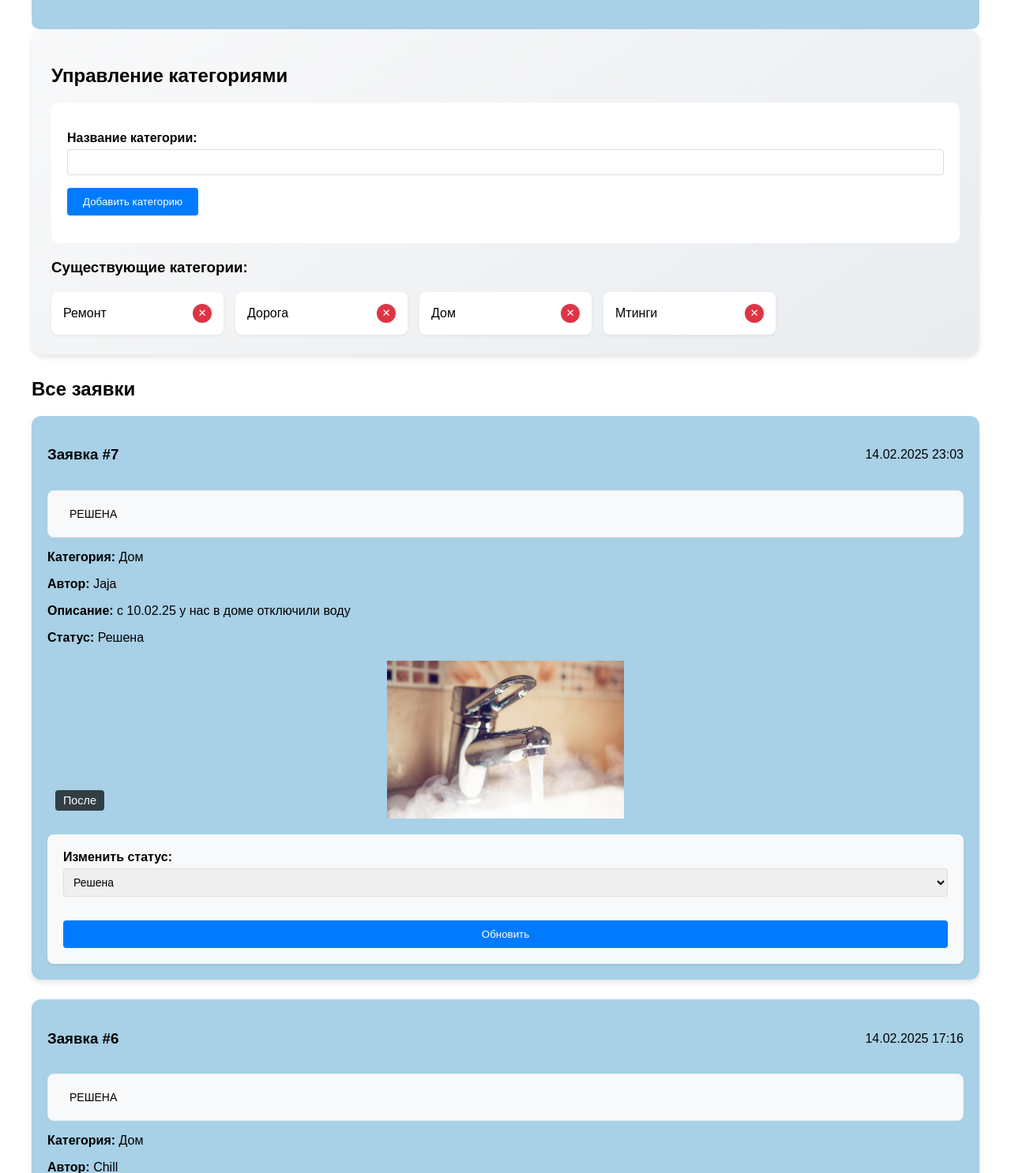
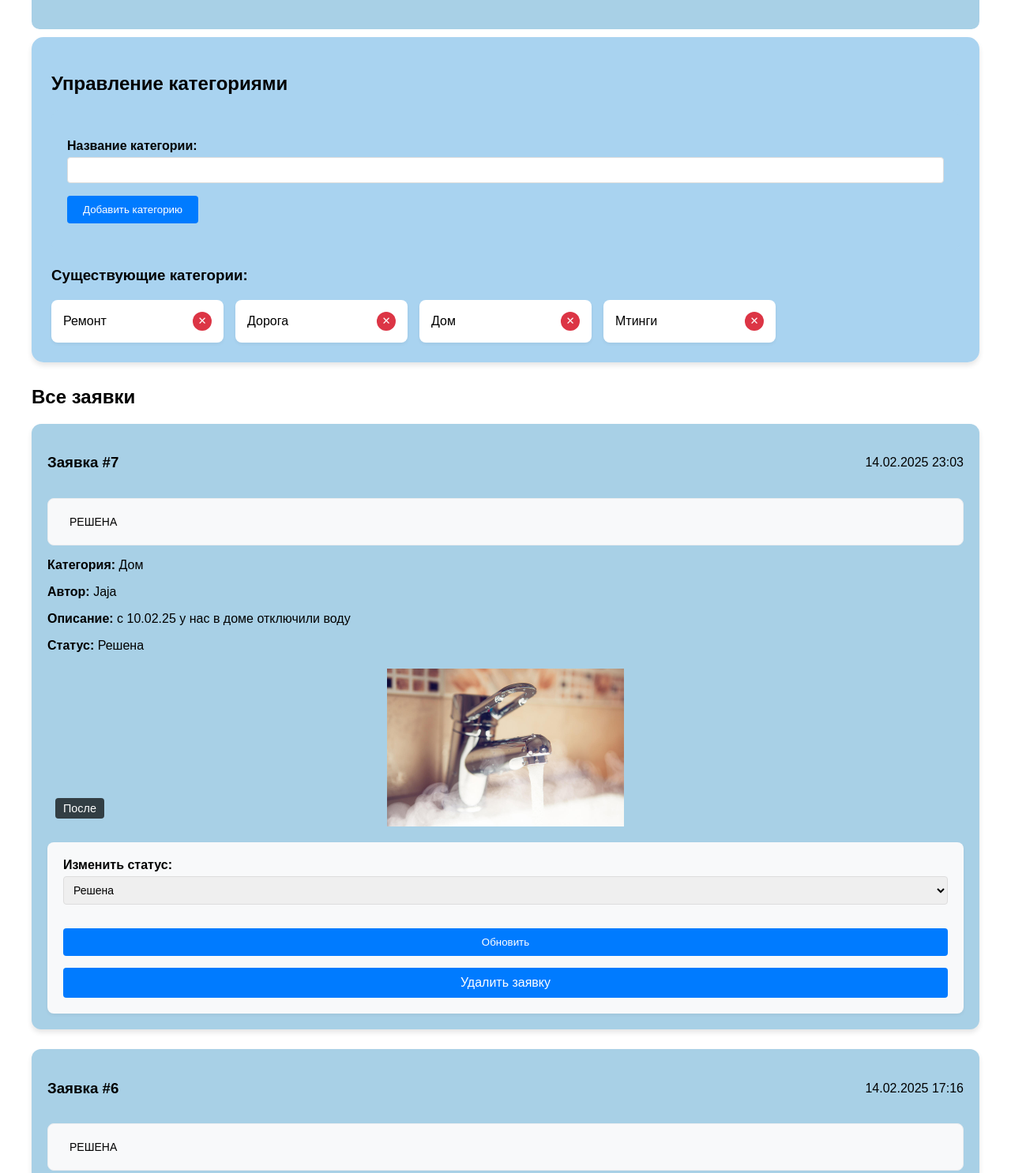
Before and after one commit to T1mofeii/--------_------n, a Django app: page /lk/ in a window 1280 px wide. Shown: the part 471-1957 px from the top of the page at 79% size. Run offline with Django 4.2, Linux system fonts and the light colour scheme; a user stored in the database is signed in; data comes from the database, SQL or seed files in the repository.

Commit message:
Редактирование стилей и добавление удаления у пользователей

```diff
--- a/project/app/static/app/styles.css
+++ b/project/app/static/app/styles.css
@@ -7,6 +7,25 @@ body {
     display: flex;
     flex-direction: column;
     min-height: 100vh;
+}
+
+.auth-box{
+    background: #a8d0e6;
+    padding: 30px;
+    border-radius: 10px;
+    box-shadow: 0 0 20px rgba(0, 0, 0, 0.1);
+    width: 100%;
+    max-width: 400px;
+}
+
+.delete-btn{
+    background-color: #007bff;
+    color: white;
+    padding: 10px 20px;
+    border: none;
+    border-radius: 4px;
+    cursor: pointer;
+    font-size: 16px;
 }
 
 main {
@@ -367,7 +386,8 @@ main {
 }
 
 .admin-section {
-    background: linear-gradient(145deg, #f8f9fa, #e9ecef);
+    margin-top: 10px;
+    background: linear-gradient(145deg, #A9D3F0, #A9D3F0);
     padding: 25px;
     border-radius: 15px;
     margin-bottom: 30px;
@@ -375,7 +395,7 @@ main {
 }
 
 .category-form {
-    background: white;
+    background: #A9D3F0;
     padding: 20px;
     border-radius: 10px;
     margin-bottom: 20px;
@@ -696,7 +716,7 @@ main {
 }
 
 .solution-card {
-    background: white;
+    background: #A9D3F0;
     border-radius: 12px;
     overflow: hidden;
     box-shadow: 0 4px 6px rgba(0, 0, 0, 0.1);
@@ -725,7 +745,7 @@ main {
 }
 
 .auth-box {
-    background: white;
+    background: #a8d0e6;
     padding: 30px;
     border-radius: 10px;
     box-shadow: 0 0 20px rgba(0, 0, 0, 0.1);
--- a/project/app/templates/app/Lk.html
+++ b/project/app/templates/app/Lk.html
@@ -131,6 +131,8 @@
                             {% endif %}
 
                             <button type="submit" name="problem_update" class="btn-primary" value="problem_update">Обновить</button>
+                            <button type="button" class="delete-btn"
+                            onclick="deleteApplication({{ problem.id }})">Удалить заявку</button>
                         </div>
                     </form>
                 </div>
@@ -234,12 +236,15 @@
                             </div>
                         </div>
                     </div>
+                    <button type="button" onclick="deleteApplication({{ problem.id }})">Удалить заявку</button>
                 </div>
             </div>
             {% endfor %}
         </div>
     {% endif %}
 </div>
+
+<meta name="csrf-token" content="{{ csrf_token }}">
 
 <script>
     document.addEventListener('DOMContentLoaded', function() {
@@ -270,5 +275,27 @@
             rejectionReasonDiv.style.display = 'none';
         }
     }
+
+    function deleteApplication(applicationId) {
+        const csrfToken = document.querySelector('meta[name="csrf-token"]').getAttribute('content');
+
+        fetch(`/delete-application/${applicationId}/`, {
+            method: 'DELETE',
+            headers: {
+                'Content-Type': 'application/json',
+                'X-CSRFToken': csrfToken,
+            },
+        })
+        .then(response => {
+            if (response.ok) {
+                location.reload(); // Refresh the page to see the changes
+            } else {
+                alert('Ошибка при удалении заявки');
+            }
+        })
+        .catch(error => {
+            console.error('Ошибка:', error);
+        });
+    }
 </script>
 {% endblock %}
--- a/project/app/templates/app/Registration.html
+++ b/project/app/templates/app/Registration.html
@@ -19,6 +19,7 @@
                 <input type="text" id="id_username" name="username" placeholder="Введите ваш логин" value="{{ form.username.value|default_if_none:'' }}">
             </div>
 
+
             <div class="form-group">
                 <label for="id_email">Email</label>
                 <input type="email" id="id_email" name="email" placeholder="Введите ваш email" value="{{ form.email.value|default_if_none:'' }}">
@@ -38,6 +39,7 @@
                 <input type="checkbox"> Согласие на обработку персональных данных
             </label>
             <button type="submit" class="btn-primary">Зарегистрироваться</button>
+            <button type="button" onclick="deleteApplication()">Удалить заявку</button>
         </form>
         <div class="auth-links">
             <p>Уже есть аккаунт? <a href="{% url 'authorization' %}">Войти</a></p>
--- a/project/app/urls.py
+++ b/project/app/urls.py
@@ -10,4 +10,6 @@ urlpatterns = [
     path('our_application/', views.our_application, name='our_application'),
     path('logout/', views.logout_view, name='logout'),
     path('api/solved-count/', views.get_solved_count, name='get_solved_count'),
+    path('delete-application/<int:application_id>/', views.delete_application, name='delete_application'),
+    path('delete-application/<int:application_id>/', views.delete_application, name='delete_application'),
 ]
--- a/project/app/views.py
+++ b/project/app/views.py
@@ -6,6 +6,7 @@ from django.shortcuts import render
 from .models import Problem, Category
 from django.http import JsonResponse
 from django.contrib import messages
+
 
 def index(request):
     # Получаем 4 последние решенные заявки
@@ -142,3 +143,16 @@ def logout_view(request):
         logout(request)
         return redirect('index')
     return render(request, 'app/logout.html')
+
+from django.http import JsonResponse
+from .models import Problem
+
+def delete_application(request, application_id):
+    if request.method == 'DELETE':
+        try:
+            problem = Problem.objects.get(id=application_id)
+            problem.delete()
+            return JsonResponse({'message': 'Заявка удалена'}, status=200)
+        except Problem.DoesNotExist:
+            return JsonResponse({'message': 'Заявка не найдена'}, status=404)
+    return JsonResponse({'message': 'Метод не разрешен'}, status=405)
```
Also changed, not shown: project/media/images/183716_WumkROS.jpg (added), project/media/images/CVD-main_C9bSdFt.jpg (added), project/media/images/CVD-main_HMatBEs.jpg (added), project/media/images/CVD-main_aPRXVnQ.jpg (added), project/media/images/diploma_5gj2vcq.webp (added), project/media/images/diploma_Qab0aIE.webp (added), project/media/images/wsWudXGp7To_8kPknqI.jpg (added), project/media/images/wsWudXGp7To_BTzfECh.jpg (added), project/media/images/wsWudXGp7To_BXI2cvl.jpg (added).
